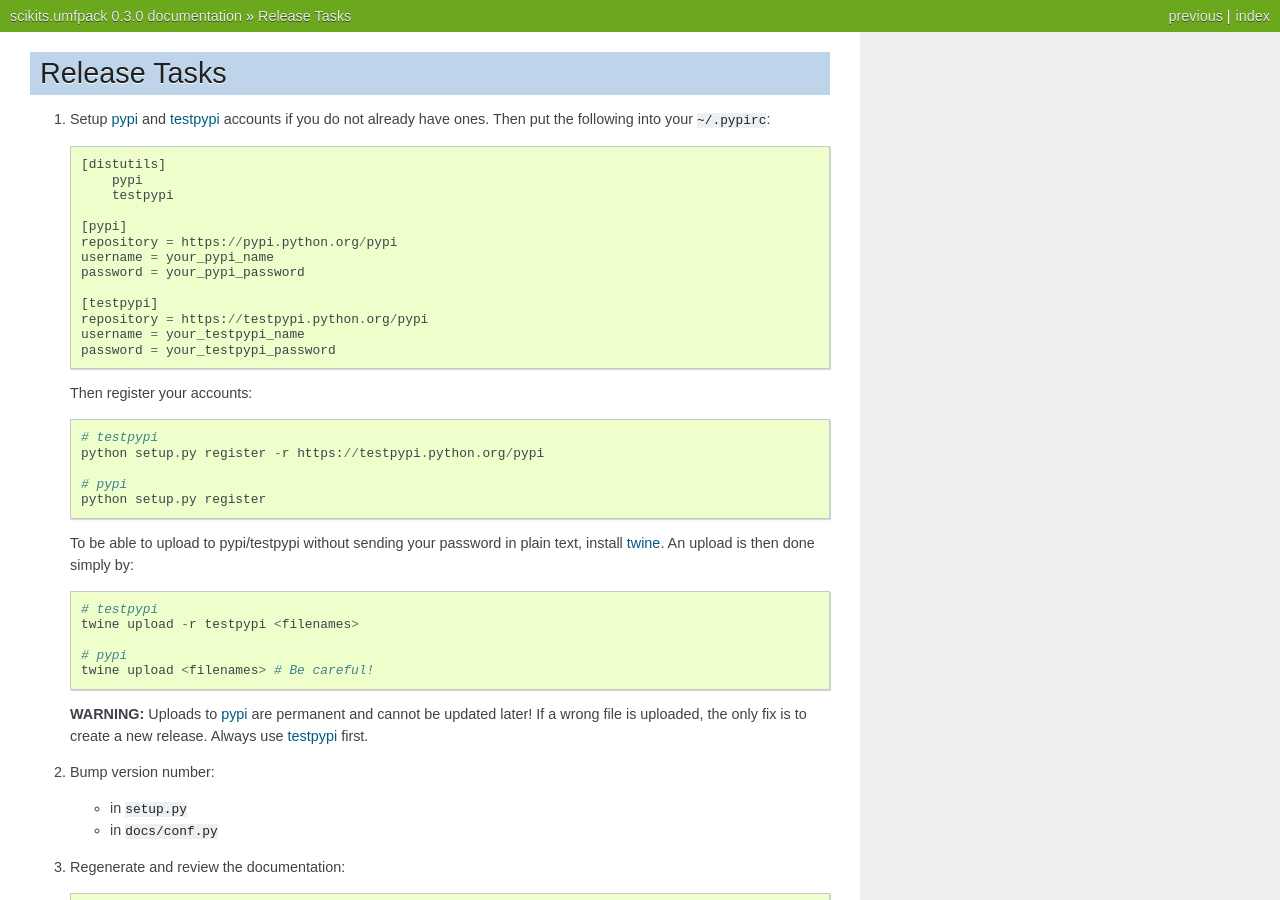
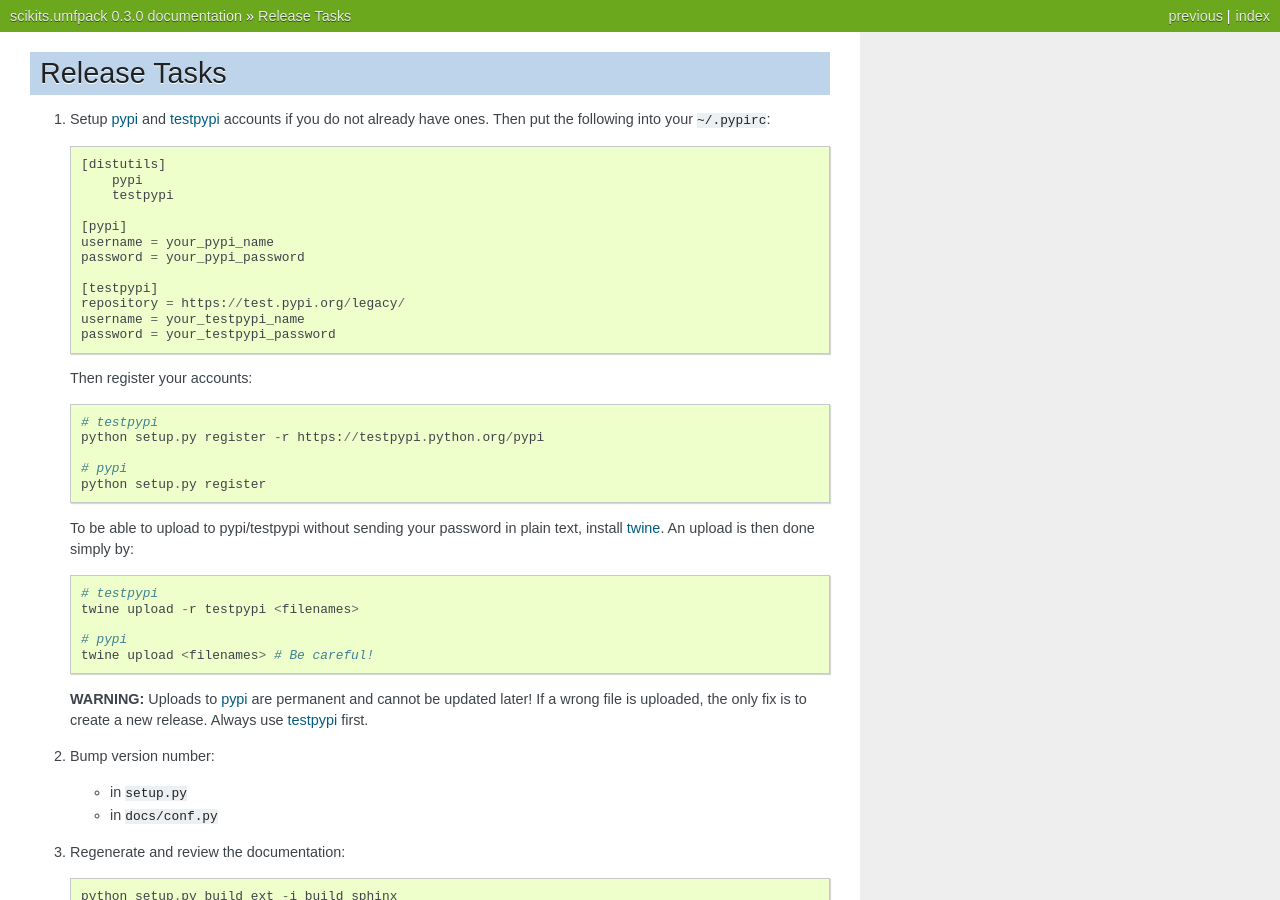
Before and after one commit to scikit-umfpack/scikit-umfpack, a Sphinx documentation site: the page built from docs/release.rst, in a window 1280 px wide and 900 px high. Built offline with Sphinx 7.4.7, drawn with Linux system fonts in a browser that asks for light colours.

Commit message:
MAINT: update docs/release.rst for PyPi.org

```diff
--- a/docs/release.rst
+++ b/docs/release.rst
@@ -11,12 +11,11 @@ Release Tasks
          testpypi
 
      [pypi]
-     repository = https://pypi.python.org/pypi
      username = your_pypi_name
      password = your_pypi_password
 
      [testpypi]
-     repository = https://testpypi.python.org/pypi
+     repository = https://test.pypi.org/legacy/
      username = your_testpypi_name
      password = your_testpypi_password
 
```
